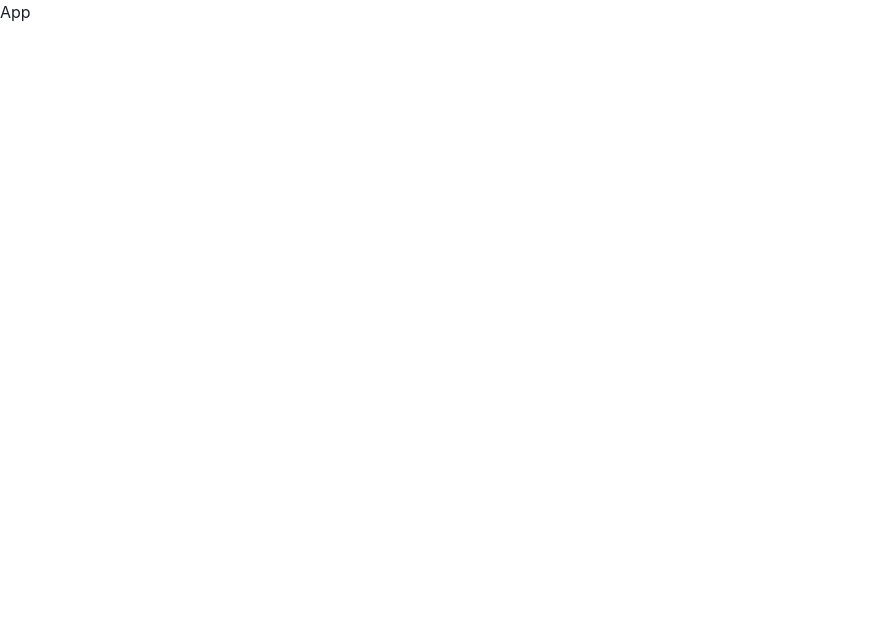
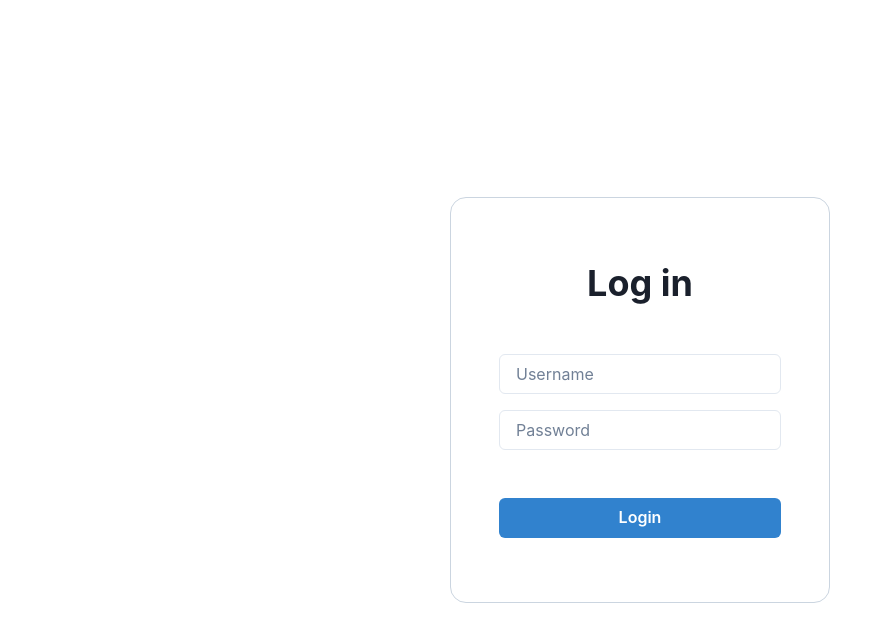
Before and after one commit to tanishkushwaha/timesheet, a React (Vite) app in the folder frontend/: page /login in a window 1280 px wide. Shown: the top 642 px of the page, without its empty margins (0-892 px from the left). Built offline with nearby package versions, Linux system fonts and the light colour scheme.

Commit message:
Add login pagee

```diff
--- a/frontend/package.json
+++ b/frontend/package.json
@@ -15,7 +15,8 @@
     "@emotion/styled": "^11.11.5",
     "framer-motion": "^11.2.10",
     "react": "^18.2.0",
-    "react-dom": "^18.2.0"
+    "react-dom": "^18.2.0",
+    "react-router-dom": "^6.23.1"
   },
   "devDependencies": {
     "@types/react": "^18.2.66",
--- a/frontend/src/App.tsx
+++ b/frontend/src/App.tsx
@@ -1,6 +1,15 @@
+import { Route, Routes } from 'react-router-dom'
+import Login from './pages/login'
+// import Home from './pages/home'
+
 const App = () => {
   return (
-    <div>App</div>
+    <>
+      <Routes>
+        {/* <Route path="/" element={<Home />} /> */}
+        <Route path="/login" element={<Login />} />
+      </Routes>
+    </>
   )
 }
 
--- /dev/null
+++ b/frontend/src/components/InputField.tsx
@@ -0,0 +1,26 @@
+import { FormControl, Input, FormErrorMessage } from "@chakra-ui/react"
+import { CSSProperties } from "react";
+
+type Props = {
+  name: string;
+  type?: string;
+  value?: string;
+  placeholder?: string;
+  onChange?: React.ChangeEventHandler<HTMLInputElement>;
+  error?: boolean;
+  errorMessage?: string;
+  isRequired?: boolean;
+  style?: CSSProperties,
+  disabled?: boolean,
+}
+
+const InputField = ({ name, value, type = "text", placeholder, onChange, error = false, errorMessage = 'This field is required.', isRequired = false, style, disabled }: Props) => {
+  return (
+    <FormControl isInvalid={error} isRequired={isRequired}>
+      <Input type={type} name={name} value={value} placeholder={placeholder} onChange={onChange} style={style} disabled={disabled} />
+      <FormErrorMessage>{errorMessage}</FormErrorMessage>
+    </FormControl>
+  )
+}
+
+export default InputField
--- a/frontend/src/main.tsx
+++ b/frontend/src/main.tsx
@@ -2,11 +2,14 @@ import React from 'react'
 import ReactDOM from 'react-dom/client'
 import App from './App.tsx'
 import { ChakraProvider } from '@chakra-ui/react'
+import { BrowserRouter } from 'react-router-dom'
 
 ReactDOM.createRoot(document.getElementById('root')!).render(
   <React.StrictMode>
     <ChakraProvider>
-      <App />
+      <BrowserRouter>
+        <App />
+      </BrowserRouter>
     </ChakraProvider>
   </React.StrictMode>,
 )
--- /dev/null
+++ b/frontend/src/pages/login.tsx
@@ -0,0 +1,20 @@
+import { Box, Button, Flex, Heading } from "@chakra-ui/react"
+import InputField from "../components/InputField"
+
+
+const login = () => {
+  return (
+    <Flex justifyContent='center' alignItems='center' h='100vh'>
+      <Box border='1px solid' borderColor='gray.300' borderRadius='1rem' px='3rem' py='4rem'>
+        <Flex direction='column' gap='1rem'>
+          <Heading as='h1' size='xl' textAlign='center' mb='2rem'>Log in</Heading>
+          <InputField name="username" placeholder="Username" />
+          <InputField name="password" type="password" placeholder="Password" />
+          <Button colorScheme="blue" mt='2rem'>Login</Button>
+        </Flex>
+      </Box>
+    </Flex>
+  )
+}
+
+export default login
```
Also changed, not shown: frontend/src/pages/home.tsx (added), 1 other file (tests, documents, lock files or other folders).
